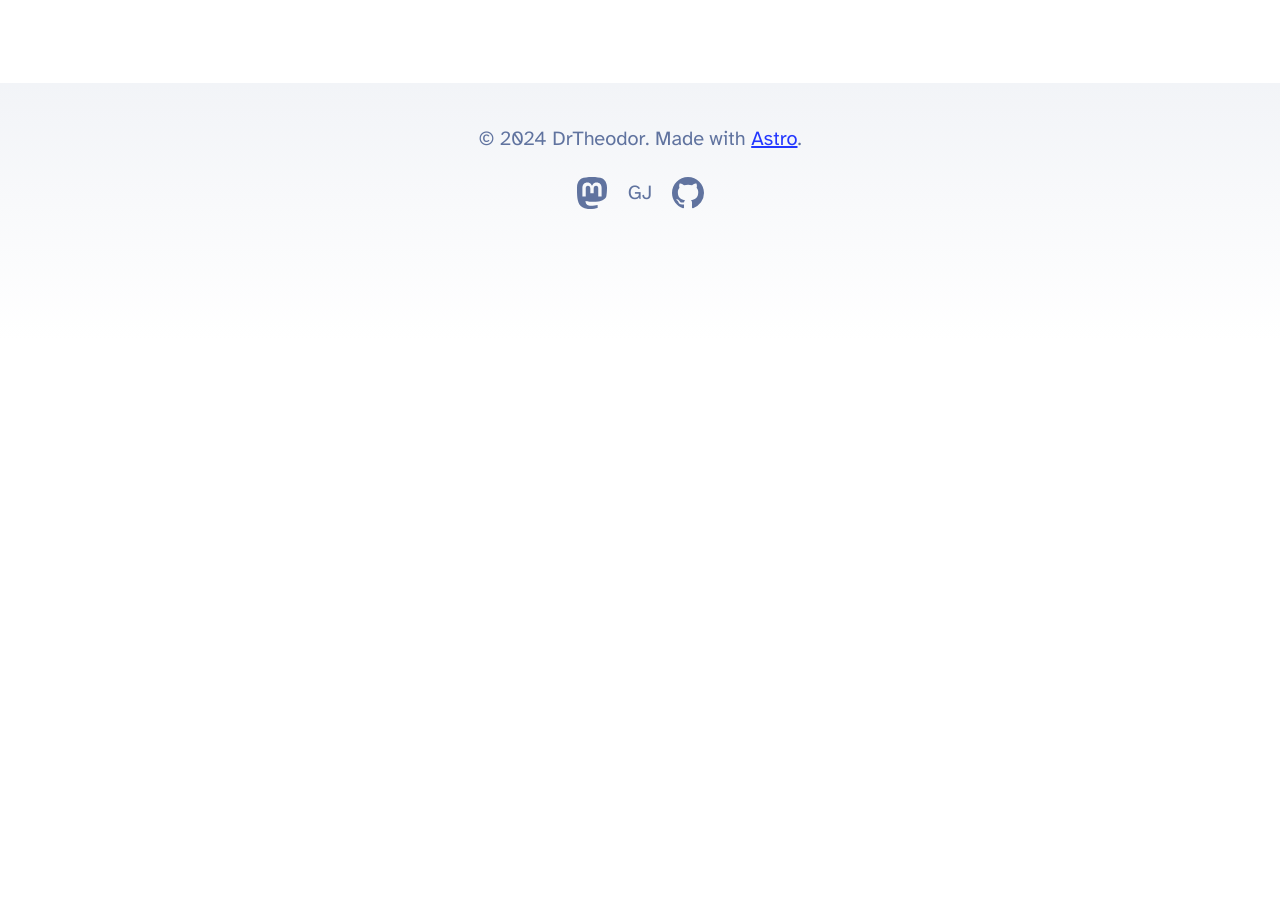
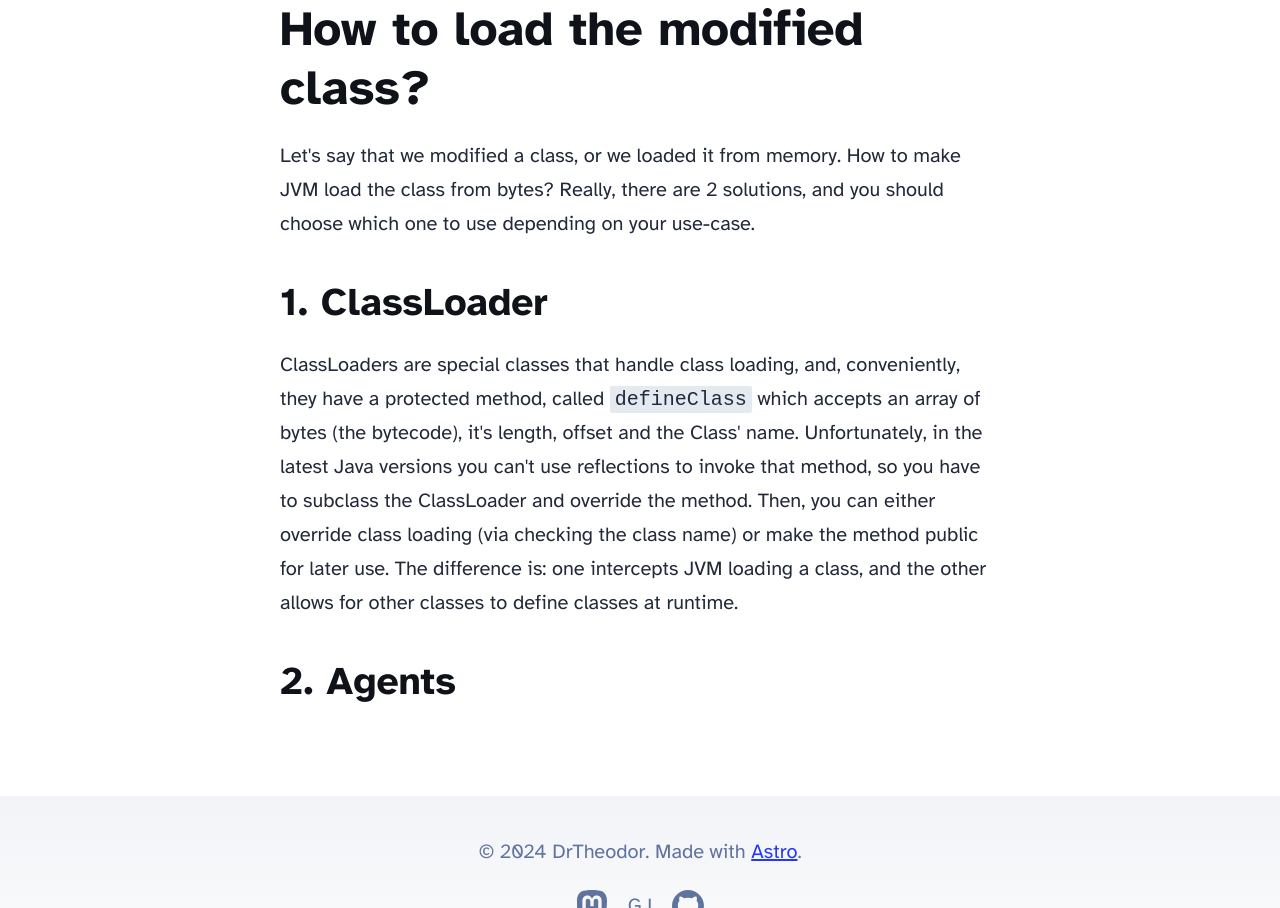
Before and after one commit to DrTheodor/drtheodor.github.io, an Astro site: page /blog/bytecode-manipulation-in-jvm in a window 1280 px wide. Shown: the part 3343-4251 px from the top of the page. Before the commit the page ends 3684 px from the top, so only its background shows below. Built offline with nearby package versions, Linux system fonts and the light colour scheme; Astro itself is replaced by a stand-in of ours.

Commit message:
Update bytecode-manipulation-in-jvm.mdx

```diff
--- a/src/content/blog/bytecode-manipulation-in-jvm.mdx
+++ b/src/content/blog/bytecode-manipulation-in-jvm.mdx
@@ -17,10 +17,10 @@ When you compile your `.java` files you get `.class` files. Class files are the
 
 Each byte is a different instruction (or character, if it's a string). Don't worry, you won't have to memorize what byte corresponds to what instruction.
 
-So what you need to do, to modify bytecode of a class, you just need to parse the bytes, change a few bytes and write it back! Sounds rather simple, but how do you make JVM load the modifed class instead of the original? And is there a more convenient way of parsing bytecode? I mean, it's gonna get nasty when you'll try to build a house with a stone hatchet.
+So what you need to do, to modify bytecode of a class, you just need to parse the bytes, change a few bytes and write it back! Sounds rather simple, but _how do you make JVM load the modifed class_ instead of the original? And is there a _more convenient way of parsing bytecode_? I mean, it's gonna get nasty when you'll try to build a house with a stone hatchet.
 
 ## Libraries
-There are not many bytecode manipulation libraries out there. Here are some of them:
+There are not many bytecode manipulation libraries we can use out there. Here are some of the most popular solutions:
 ### ObjectWeb ASM:
 - Active development.
 - Open-source: `BSD 3-Clause "New" or "Revised" License`.
@@ -49,3 +49,14 @@ If you want full control - you'll find that ASM is your only option.
 If you want to hack something quickly without putting too much effort, Javassist may be the tool for you.
 
 In this blog post I'm going to cover the use of ObjectWeb ASM and some of the ByteBuddy's tooling (more on that later).
+
+
+## How to load the modified class?
+Let's say that we modified a class, or we loaded it from memory. How to make JVM load the class from bytes?
+Really, there are 2 solutions, and you should choose which one to use depending on your use-case.
+
+### 1. ClassLoader
+ClassLoaders are special classes that handle class loading, and, conveniently, they have a protected method, called `defineClass` which accepts an array of bytes (the bytecode), it's length, offset and the Class' name.
+Unfortunately, in the latest Java versions you can't use reflections to invoke that method, so you have to subclass the ClassLoader and override the method. Then, you can either override class loading (via checking the class name) or make the method public for later use. The difference is: one intercepts JVM loading a class, and the other allows for other classes to define classes at runtime.
+
+### 2. Agents
```
